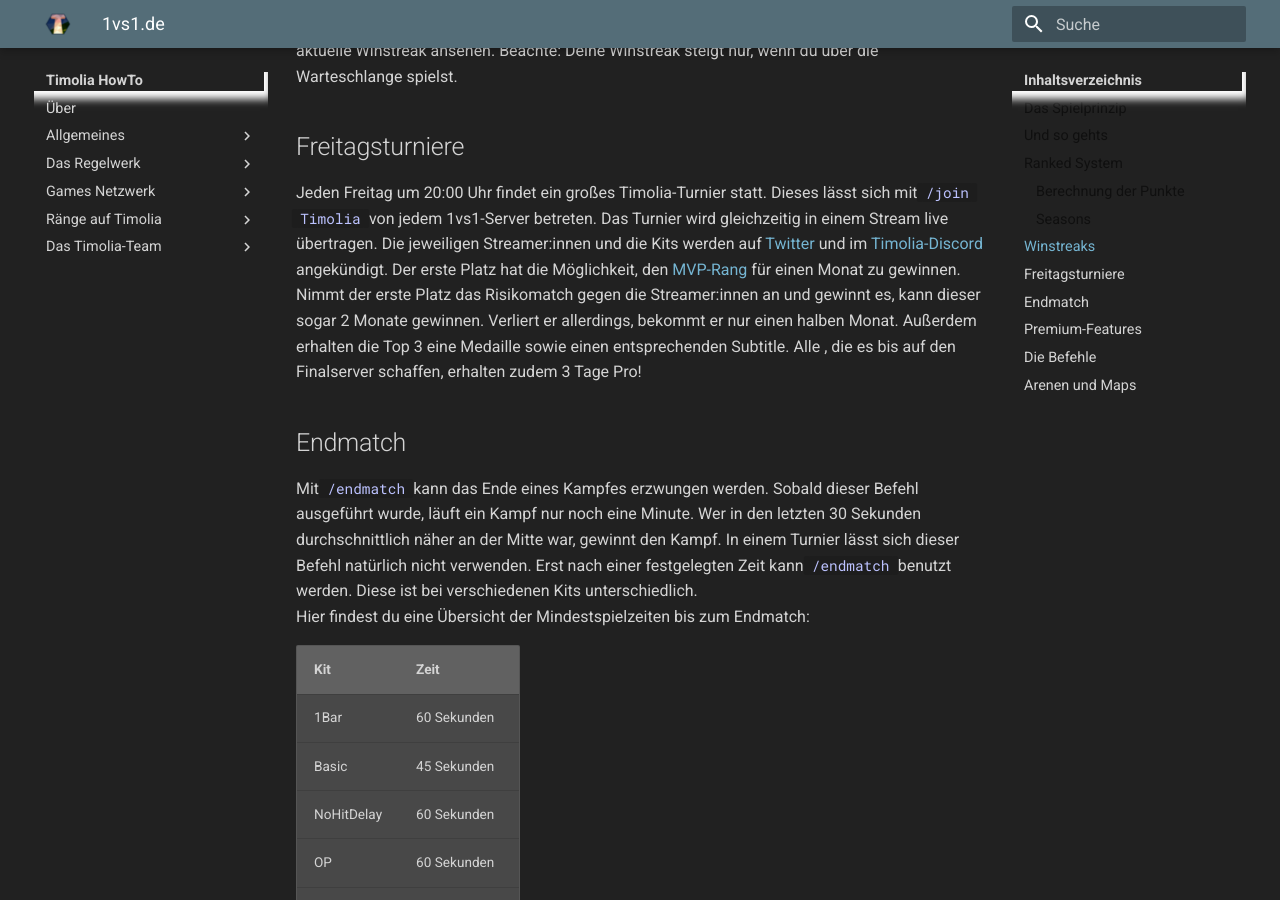
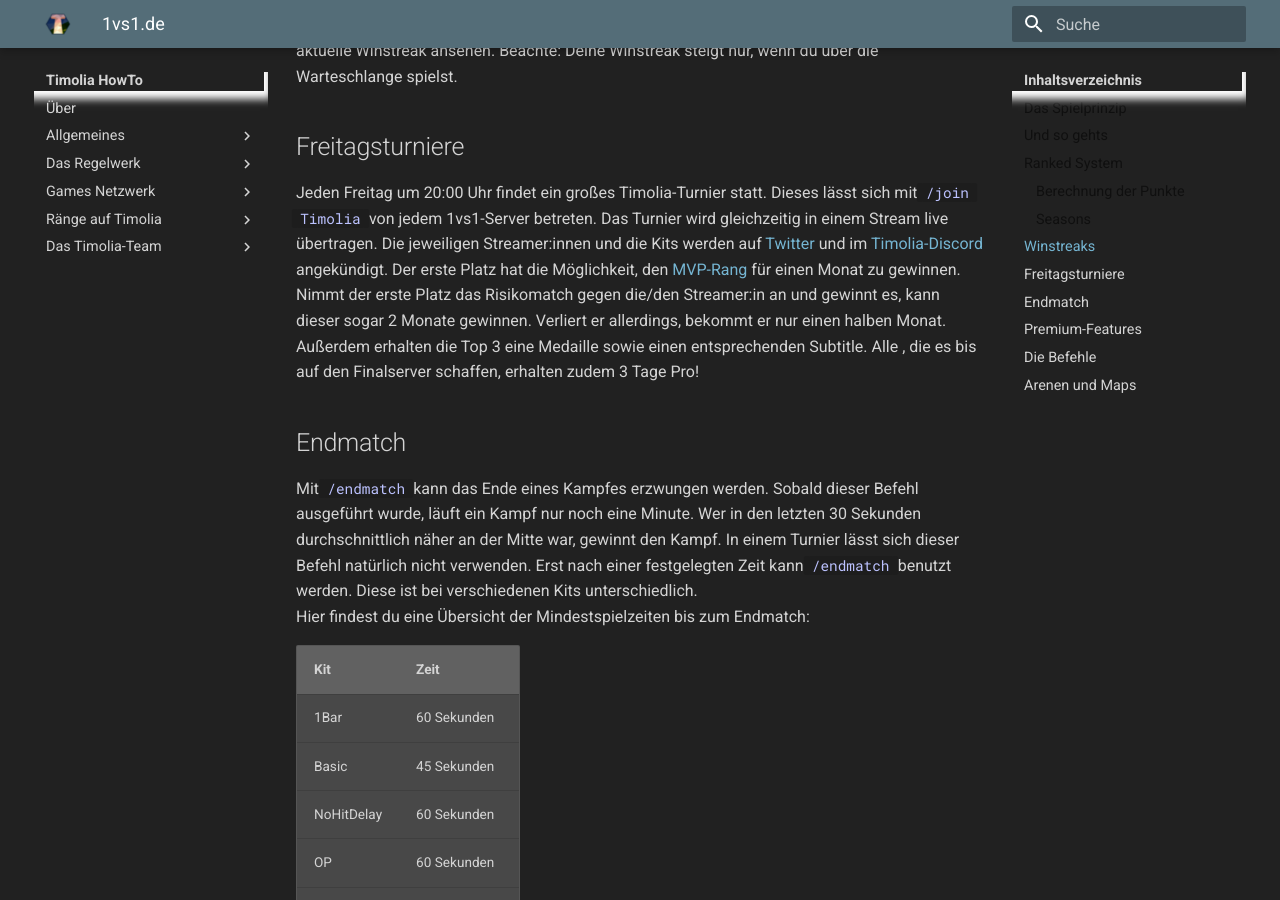
Before and after one commit to TimoliaDE/HowTo, an MkDocs documentation site: the page built from docs/games/1vs1.de.md, in a window 1280 px wide and 900 px high, scrolled down 4282 px. Built offline with MkDocs 1.6.1 and Material for MkDocs 9.7.7, drawn with Linux system fonts in a browser that asks for light colours; old or Windows-style settings are respelled for this version of MkDocs; some of the changed text lies outside the part shown.

Commit message:
1vs1 Games Spieler zu Spieler:in VII

```diff
--- a/docs/games/1vs1.de.md
+++ b/docs/games/1vs1.de.md
@@ -98,7 +98,7 @@ Mit dem Befehl `/winstreak` kannst du deine aktuelle Winstreak ansehen. Beachte:
 Jeden Freitag um 20:00 Uhr findet ein großes Timolia-Turnier statt. Dieses lässt sich mit `/join Timolia` von jedem 1vs1-Server betreten.
 Das Turnier wird gleichzeitig in einem Stream live übertragen. Die jeweiligen Streamer:innen und die Kits werden auf [Twitter](https://twitter.com/TimoliaTeam) und im [Timolia-Discord](/discord/) angekündigt.
 Der erste Platz hat die Möglichkeit, den [MVP-Rang](/ranks/premium/) für einen Monat zu gewinnen.
-Nimmt der erste Platz das Risikomatch gegen die Streamer:innen an und gewinnt es, kann dieser sogar 2 Monate gewinnen. Verliert er allerdings, bekommt er nur einen halben Monat.
+Nimmt der erste Platz das Risikomatch gegen die/den Streamer:in an und gewinnt es, kann dieser sogar 2 Monate gewinnen. Verliert er allerdings, bekommt er nur einen halben Monat.
 Außerdem erhalten die Top 3 eine Medaille sowie einen entsprechenden Subtitle. Alle , die es bis auf den Finalserver schaffen, erhalten zudem 3 Tage Pro!
 
 ## Endmatch
@@ -129,7 +129,7 @@ Hier findest du eine Übersicht der Mindestspielzeiten bis zum Endmatch:
 - Setze dir im Kitbereich mit `/hat` Items in deiner Hand auf den Kopf.
 - Wähle mit `/team setcolor` deine Teamfarbe aus.
 - Fordere mit `/bestofx <Spieler:in> <Anzahl>` andere Spieler:innen zu einem Best of 3 oder Best of 5 heraus.
-- Werde mit `/togglerank` als normale Person angezeigt.
+- Werde mit `/togglerank` in der normalen Standardfarbe angezeigt.
 
 Welcher Premium-Rang dir welche Vorteile bietet, kannst du [hier](/ranks/premium/) nachlesen.
 
```
